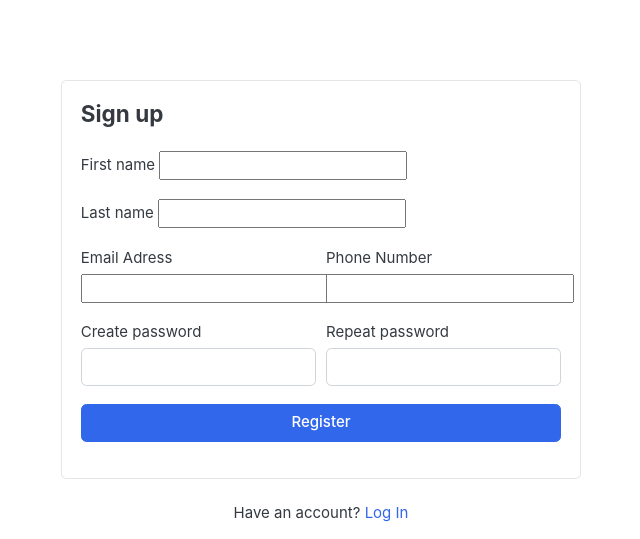
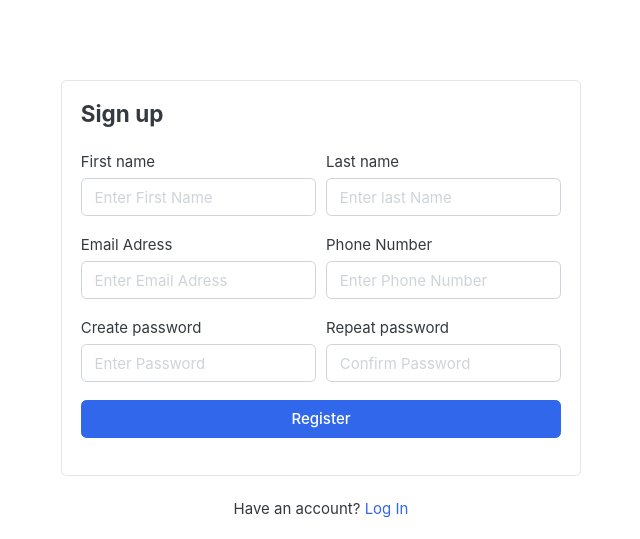
Before and after one commit to morelucks/E_trade, a Django app: page /account/register/ in a window 1280 px wide. Shown: the part 118-657 px from the top of the page, without its empty margins (319-959 px from the left). Run offline with Django 4.2, Linux system fonts and the light colour scheme; data that the repository does not hold is empty; some libraries are stand-ins or nearby versions; some web fonts are replaced.

Commit message:
reg tempt

```diff
--- a/accounts/form.py
+++ b/accounts/form.py
@@ -1,6 +1,23 @@
 from django import forms
 from .models import Account
 class RegistrationForm(forms.ModelForm):
+    password=forms.CharField(widget=forms.PasswordInput(attrs={
+        'placeholder':'Enter Password'
+    }))
+    confirm_password=forms.CharField(widget=forms.PasswordInput(attrs={
+        'placeholder':'Confirm Password'
+    }))
     class Meta:
         model=Account
         fields=['first_name', 'last_name', 'phone_number', 'email', 'password']
+
+# css class function
+    def __init__(self, *args, **kwargs):
+        super(RegistrationForm, self).__init__(*args, **kwargs)
+        self.fields['first_name'].widget.attrs['placeholder']='Enter First Name'
+        self.fields['last_name'].widget.attrs['placeholder']='Enter last Name'
+        self.fields['phone_number'].widget.attrs['placeholder']='Enter Phone Number'
+        self.fields['email'].widget.attrs['placeholder']='Enter Email Adress'
+
+        for field in self.fields:
+            self.fields[field].widget.attrs['class']='form-control'
--- a/accounts/views.py
+++ b/accounts/views.py
@@ -1,8 +1,23 @@
 from django.shortcuts import render
 from .form import RegistrationForm
+from accounts.models import Account
 # Create your views here.
 def register(request):
-    form=RegistrationForm()
+    if request.method=='POST':
+        form=RegistrationForm(request.POST)
+
+        if form.is_valid():
+            first_name=form.changed_data['first_name']
+            last_name=form.cleaned_data['last_name']
+            phone_number=form.cleaned_data['phone_number']
+            email=form.cleaned_data['email']
+            password=form.cleaned_data['password']
+            username=email.split("@")[0]
+            user=Account.objects.create_user(first_name=first_name, last_name=last_name, email=email, password=password)
+            user.phone_number=phone_number
+            user.save()
+    else:
+        form=RegistrationForm()
     context={
         'form':form,
     }
--- a/templates/accounts/register.html
+++ b/templates/accounts/register.html
@@ -10,8 +10,8 @@
       <article class="card-body">
 		<header class="mb-4"><h4 class="card-title">Sign up</h4></header>
 		<form action="{% url 'register' %}" method="POST">
+
             {% csrf_token %}
-
 				<div class="form-row">
 					<div class="col form-group">
 						<label>First name</label>
@@ -36,11 +36,11 @@
 				<div class="form-row">
 					<div class="form-group col-md-6">
 						<label>Create password</label>
-					    <input class="form-control" type="password">
+						{{form.password}}
 					</div> <!-- form-group end.// -->
 					<div class="form-group col-md-6">
 						<label>Repeat password</label>
-					    <input class="form-control" type="password">
+						{{form.confirm_password}}
 					</div> <!-- form-group end.// -->
 				</div>
 			    <div class="form-group">
```
